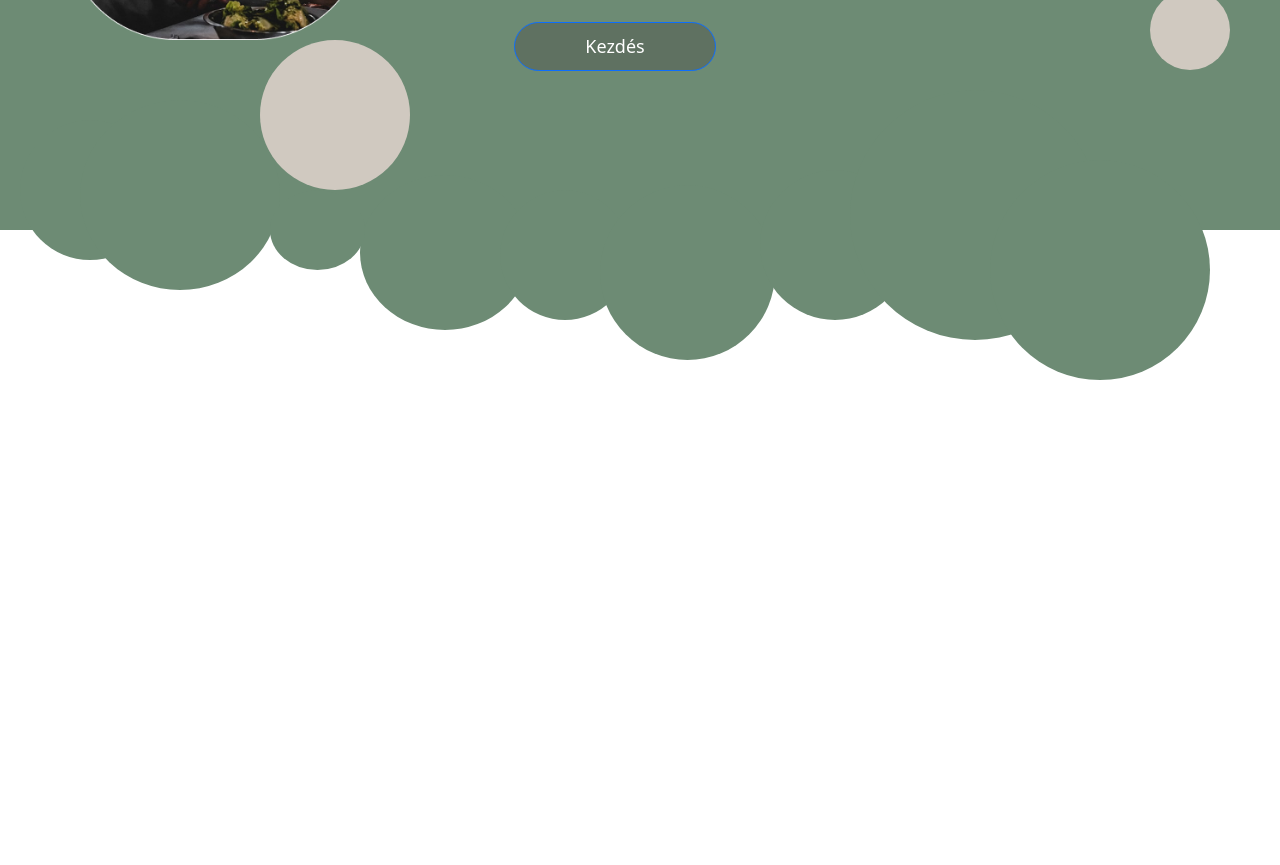
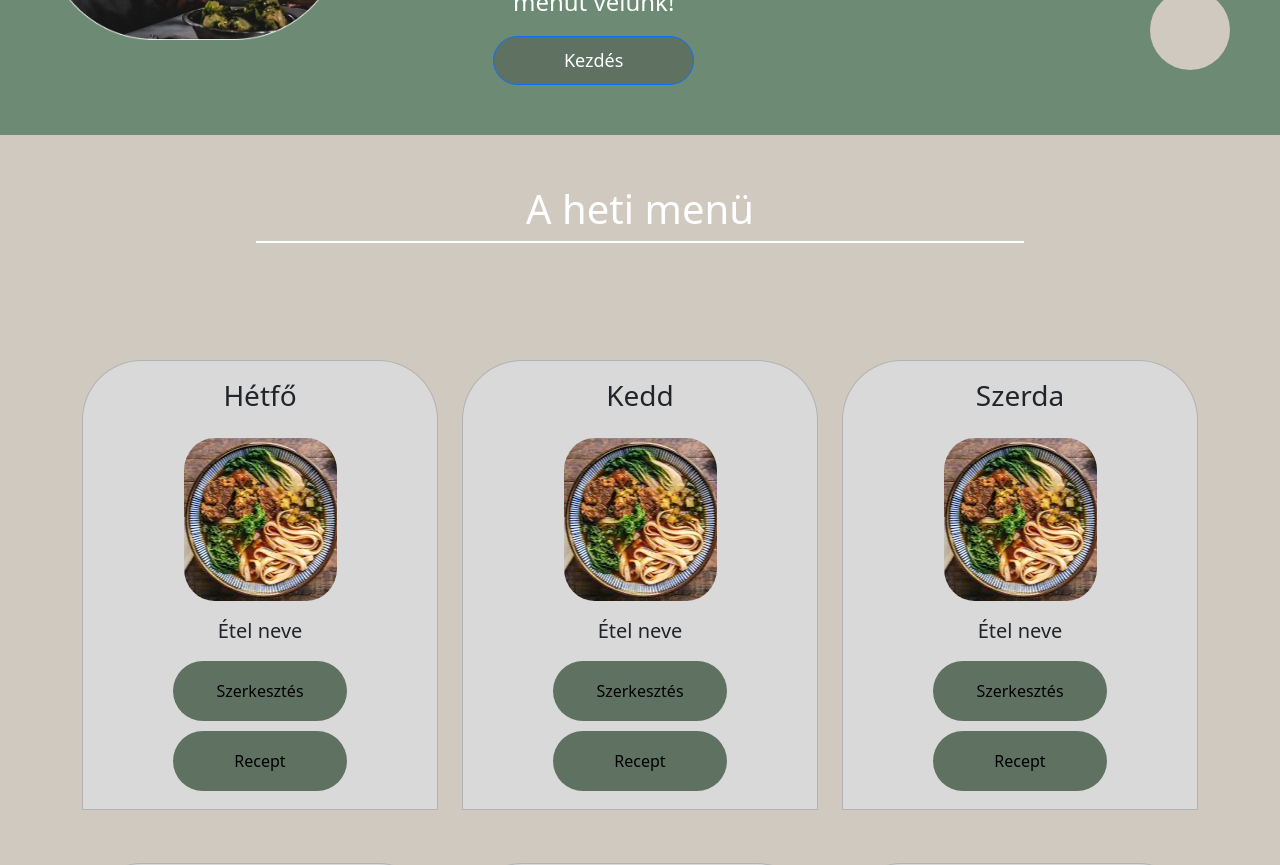
Before and after one commit to WebProjekt14szft/Projekt14szft, a React (Create React App) app in the folder Frontend/food/: page / in a window 1280 px wide. Shown: the part 280-1145 px from the top of the page. Before the commit the page ends 800 px from the top, so only its background shows below. Built offline with nearby package versions, Linux system fonts and the light colour scheme.

Commit message:
Implement card view

```diff
--- a/Frontend/food/src/App.js
+++ b/Frontend/food/src/App.js
@@ -1,10 +1,12 @@
 import "./App.css";
 import Head from "./page/Head";
+import Body from "./page/Body";
 
 function App() {
   return (
     <div className="App">
       <Head />
+      <Body />
     </div>
   );
 }
--- /dev/null
+++ b/Frontend/food/src/css/BodyDesign.css
@@ -0,0 +1,65 @@
+body{
+    background-color: #D0C9C0;
+}
+h1{
+    padding-top: 50px;
+    color: white;
+}
+.line {
+    height: 2px;
+    width: 60%;
+    background-color: white;
+    margin: 0 auto;
+}
+.container{
+    padding-top: 5%;
+    align-content: center;
+}
+.card{
+    background: #D9D9D9;
+    margin-top: 15%;
+    border-radius: 60px 60px 0px 0px;
+}
+.cardbutton{
+    border: none;
+    background: #5F7161;
+    border-radius: 60px;
+    margin-top: 10px;
+    width: 70%;
+    display: flex;
+    justify-content: center;
+    align-items: center;
+    height: 60px;
+}
+.recipebutton{
+    border: none;
+    background-color: transparent;
+}
+.editbutton{
+    border: none;
+    background-color: transparent;
+}
+.buttoncontainer{
+    margin-left: auto;
+    margin-right: auto;
+    width: 70%;
+    justify-content: center;
+    align-items: center;
+    display: flex;
+    flex-direction: column;
+    padding-bottom: 5%;
+}
+.cardimage{
+    border-radius: 20%;
+    max-width: 80%;
+    height: 100%;
+    margin-left: auto;
+    margin-right: auto;
+}
+.nameofthefood{
+    padding-top: 5%;
+}
+.nameoftheday{
+    padding-top: 5%;
+    padding-bottom: 5%;
+}
--- a/Frontend/food/src/css/HeadDesign.css
+++ b/Frontend/food/src/css/HeadDesign.css
@@ -2,7 +2,7 @@ section {
   box-sizing: border-box;
 }
 
-img {
+.headimage {
   width: 300px;
 }
 .flex-container {
--- /dev/null
+++ b/Frontend/food/src/page/Body.jsx
@@ -0,0 +1,137 @@
+import React from "react";
+import "bootstrap/dist/css/bootstrap.min.css";
+import BodyDesign from "../css/BodyDesign.css";
+import { Container, Row, Col } from 'react-bootstrap';
+import myImage from "../img/placeholderimage.png";
+
+const Body = () => {
+    return(
+        <section>
+                <h1>A heti menü</h1>
+                <div class="line"></div>
+                <Container>
+                    <Row>
+                        <Col md={4} >
+                            <div className="card">
+                                <h3 className="nameoftheday">Hétfő</h3>
+                                <img className="cardimage" src={myImage} alt="placeholder"/>
+                                <h5 className="nameofthefood">Étel neve</h5>
+                                <div className="buttoncontainer">
+                                    <div className="cardbutton">
+                                        <button className="editbutton">Szerkesztés</button>
+                                    </div>
+                                    <div className="cardbutton">
+                                        <button className="recipebutton">Recept</button>
+                                    </div>
+
+                                </div>
+                            </div>
+                        </Col>
+                        <Col md={4} >
+                            <div className="card">
+                            <h3 className="nameoftheday">Kedd</h3>
+                            <img className="cardimage" src={myImage} alt="placeholder"/>
+                                <h5 className="nameofthefood">Étel neve</h5>
+                                <div className="buttoncontainer">
+                                    <div className="cardbutton">
+                                        <button className="editbutton">Szerkesztés</button>
+                                    </div>
+                                    <div className="cardbutton">
+                                        <button className="recipebutton">Recept</button>
+                                    </div>
+
+                                </div>
+                            </div>
+                        </Col>
+                        <Col md={4} >
+                            <div className="card">
+                                <h3 className="nameoftheday">Szerda</h3>
+                                <img className="cardimage" src={myImage} alt="placeholder"/>
+                                <h5 className="nameofthefood">Étel neve</h5>
+                                <div className="buttoncontainer">
+                                    <div className="cardbutton">
+                                        <button className="editbutton">Szerkesztés</button>
+                                    </div>
+                                    <div className="cardbutton">
+                                        <button className="recipebutton">Recept</button>
+                                    </div>
+
+                                </div>
+                            </div>
+                        </Col>
+                    </Row>
+                    <Row>
+                    <Col md={4} >
+                            <div className="card">
+                                <h3 className="nameoftheday">Csütörtök</h3>
+                                <img className="cardimage" src={myImage} alt="placeholder"/>
+                                <h5 className="nameofthefood">Étel neve</h5>
+                                <div className="buttoncontainer">
+                                    <div className="cardbutton">
+                                        <button className="editbutton">Szerkesztés</button>
+                                    </div>
+                                    <div className="cardbutton">
+                                        <button className="recipebutton">Recept</button>
+                                    </div>
+
+                                </div>
+                            </div>
+                        </Col>
+                        <Col md={4} >
+                            <div className="card">
+                                <h3 className="nameoftheday">Péntek</h3>
+                                <img className="cardimage" src={myImage} alt="placeholder"/>
+                                <h5 className="nameofthefood">Étel neve</h5>
+                                <div className="buttoncontainer">
+                                    <div className="cardbutton">
+                                        <button className="editbutton">Szerkesztés</button>
+                                    </div>
+                                    <div className="cardbutton">
+                                        <button className="recipebutton">Recept</button>
+                                    </div>
+
+                                </div>
+                            </div>
+                        </Col>
+                        <Col md={4} >
+                            <div className="card">
+                                <h3 className="nameoftheday">Szombat</h3>
+                                <img className="cardimage" src={myImage} alt="placeholder"/>
+                                <h5 className="nameofthefood">Étel neve</h5>
+                                <div className="buttoncontainer">
+                                    <div className="cardbutton">
+                                        <button className="editbutton">Szerkesztés</button>
+                                    </div>
+                                    <div className="cardbutton">
+                                        <button className="recipebutton">Recept</button>
+                                    </div>
+
+                                </div>
+                            </div>
+                        </Col>
+                    </Row>
+                    <Row>
+                        <Col md={4} ></Col>
+                        <Col md={4} >
+                            <div className="card">
+                                <h3 className="nameoftheday">Vasárnap</h3>
+                                <img className="cardimage" src={myImage} alt="placeholder"/>
+                                <h5 className="nameofthefood">Étel neve</h5>
+                                <div className="buttoncontainer">
+                                    <div className="cardbutton">
+                                        <button className="editbutton">Szerkesztés</button>
+                                    </div>
+                                    <div className="cardbutton">
+                                        <button className="recipebutton">Recept</button>
+                                    </div>
+
+                                </div>
+                            </div>
+                        </Col>
+                    </Row>
+                </Container>
+
+        </section>
+    );
+}
+export default Body;
--- a/Frontend/food/src/page/Head.jsx
+++ b/Frontend/food/src/page/Head.jsx
@@ -9,8 +9,8 @@ const Head = () => {
     <section>
       <div className="flex-container">
         <div className="left-side">
-          <img src={Image} alt="" />
-          <div className="circle_4"></div>
+          <img className="headimage" src={Image} alt="" />
+          {/*<div className="circle_4"></div>
 
           <div className="circle_5"></div>
 
@@ -23,7 +23,7 @@ const Head = () => {
           <div className="circle_12"></div>
           <div className="circle_6"></div>
 
-          <div className="circle"></div>
+  <div className="circle"></div>*/}
         </div>
 
         <div className="title">
```
Also changed, not shown: Frontend/food/src/img/placeholderimage.png (added).
